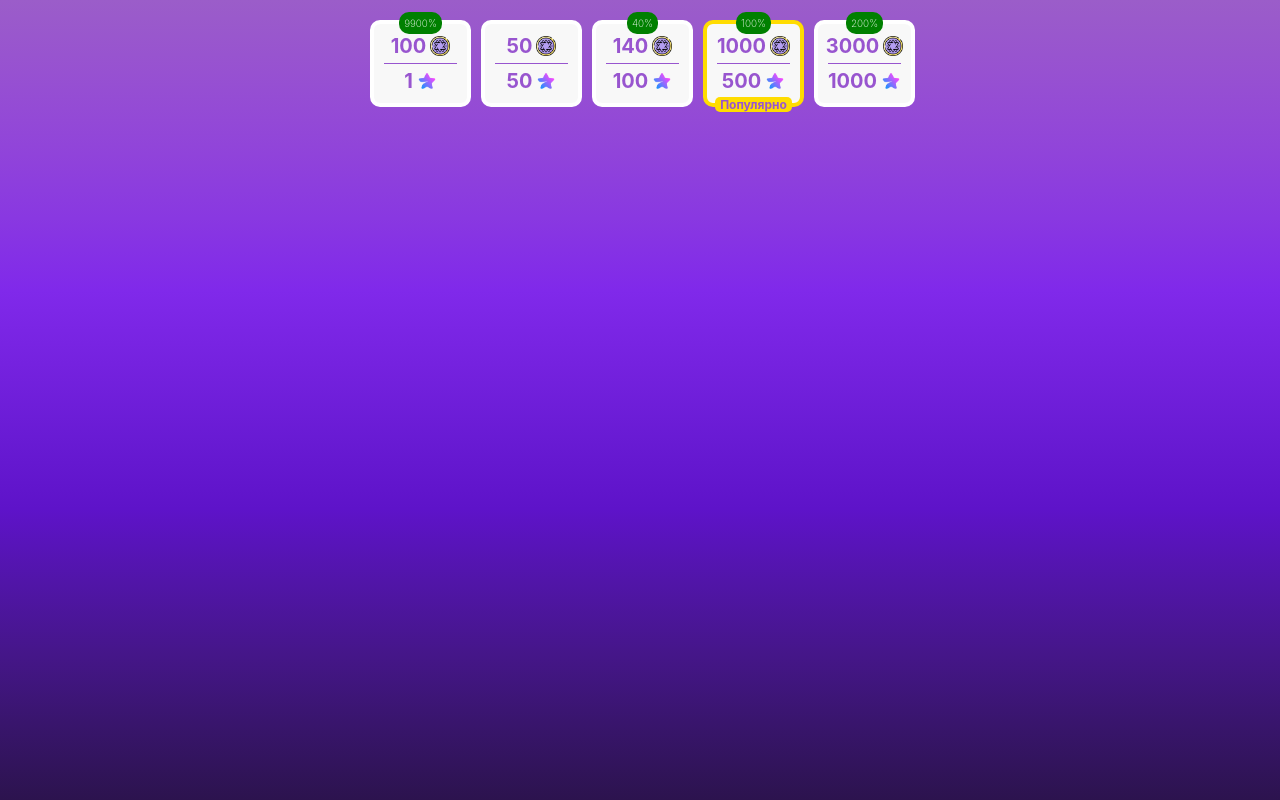
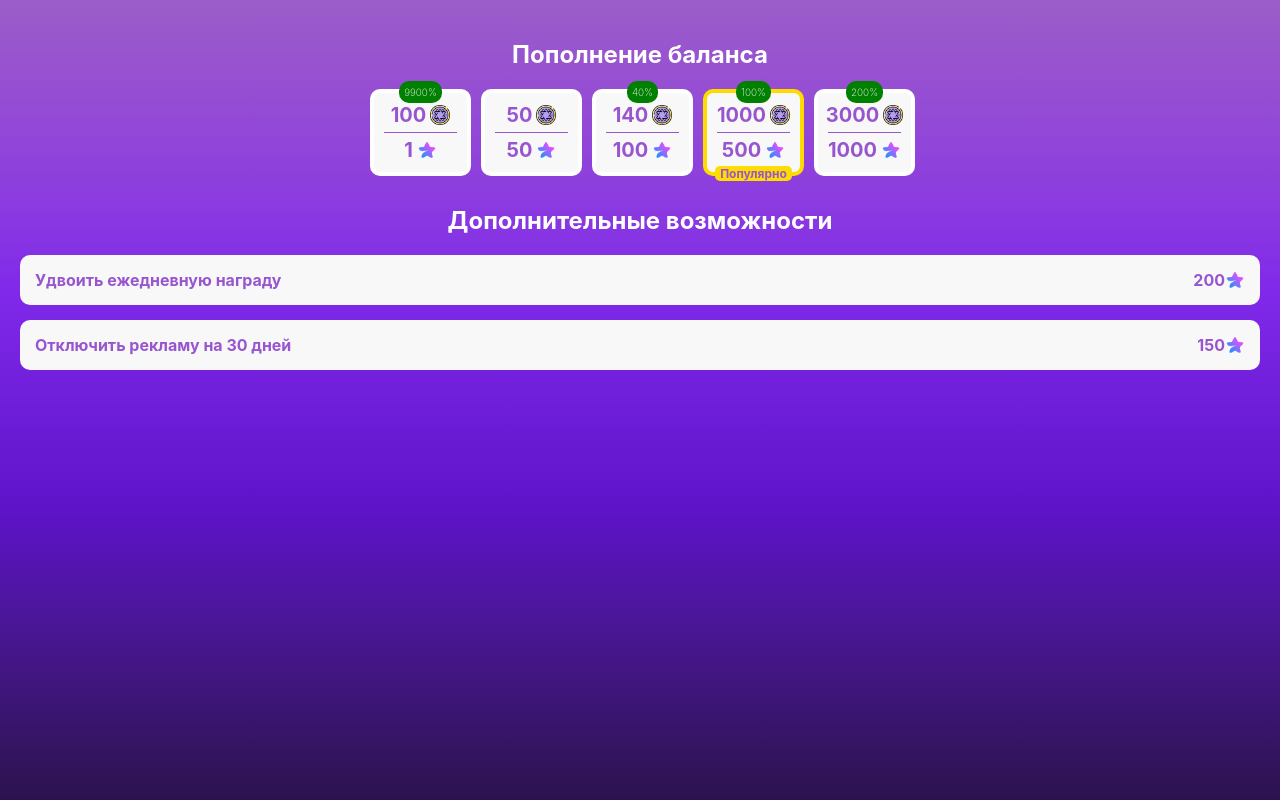
Before and after one commit to krpzzr/tarot-official-frontend, a React (Create React App) app: page /payments in a window 1280 px wide. Built offline with nearby package versions, Linux system fonts and the light colour scheme; no server answers.

Commit message:
add another payments

```diff
--- a/src/components/Payments/index.tsx
+++ b/src/components/Payments/index.tsx
@@ -49,6 +49,7 @@ const Payments: React.FC = () => {
   return (
     <div className={styles.wrapper}>
       <div>
+        <h2>Пополнение баланса</h2>
         <ul className={styles.donateList}>
           {balancePayment.map(({ amount, price, text }, index) => (
             <li
@@ -74,6 +75,17 @@ const Payments: React.FC = () => {
           ))}
         </ul>
       </div>
+      <h2>Дополнительные возможности</h2>
+      <ul className={styles.donateListExtra}>
+        <li onClick={() => handleCreateTransaction('doubleDayReward', 200, 200)}>
+          <p>Удвоить ежедневную награду</p>
+          <div>200 <img src="./images/tg_stars.png" alt="" /></div>
+        </li>
+        <li onClick={() => handleCreateTransaction('ad', 150, 150)}>
+          <p>Отключить рекламу на 30 дней</p>
+          <div>150 <img src="./images/tg_stars.png" alt="" /></div>
+        </li>
+      </ul>
     </div>
   );
 }
--- a/src/components/Payments/styles.module.scss
+++ b/src/components/Payments/styles.module.scss
@@ -1,6 +1,10 @@
 .wrapper {
   padding: 20px;
   padding-top: 0;
+
+  h2 {
+    text-align: center;
+  }
 
   .donateList {
     list-style: none;
@@ -94,4 +98,34 @@
       }
     }
   }
+  .donateListExtra {
+    list-style: none;
+    padding: 0;
+    font-weight: bold;
+    margin-top: 10px;
+
+    li {
+      display: flex;
+      background: #f8f8f8;
+      color: #9855cf;
+      border-radius: 10px;
+      justify-content: space-between;
+      padding: 15px;
+      margin-bottom: 15px;
+
+      p {
+        margin: 0;
+        padding: 0;
+      }
+
+      div {
+        display: flex;
+        align-items: center;
+      }
+
+      img {
+        width: 20px;
+      }
+    }
+  }
 }
```
